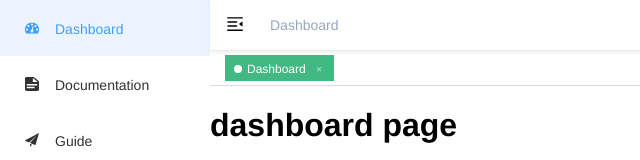
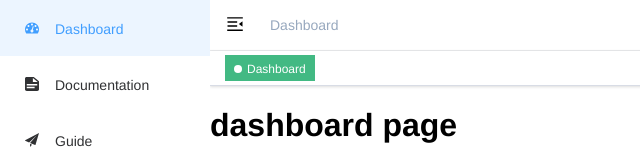
Before and after one commit to Hanpeng-Chen/vue3-ts-admin, a Vue app: page /#/dashboard in a window 1280 px wide. Shown: the top 160 px of the page, without its empty margins (0-640 px from the left). Built offline with nearby package versions, Linux system fonts and the light colour scheme.

Commit message:
feat: add affix tags feature and support scroll in tags view

```diff
--- /dev/null
+++ b/src/components/ScrollPanel.vue
@@ -0,0 +1,23 @@
+<template>
+  <el-scrollbar
+    wrap-class="scroll-wrapper"
+  >
+    <slot />
+  </el-scrollbar>
+</template>
+
+<script lang="ts">
+import { defineComponent } from 'vue'
+
+export default defineComponent({
+  name: 'ScrollPanel'
+})
+</script>
+
+<style lang="scss">
+.scroll-wrapper {
+  position: relative;
+  width: 100%;
+  white-space: nowrap;
+}
+</style>
--- a/src/layout/components/Navbar.vue
+++ b/src/layout/components/Navbar.vue
@@ -30,3 +30,12 @@ export default defineComponent({
   }
 })
 </script>
+
+<style lang="scss">
+.navbar {
+  height: 50px;
+  background: #FFF;
+  border-bottom: 1px solid rgb(0 21 41 / 8%);
+  box-shadow: 0 1px 4px rgb(0 21 41 / 8%);
+}
+</style>
--- a/src/layout/components/Sidebar/index.vue
+++ b/src/layout/components/Sidebar/index.vue
@@ -1,5 +1,6 @@
 <template>
   <div>
+    <scroll-panel>
       <el-menu
         class="sidebar-container-menu"
         mode="vertical"
@@ -18,6 +19,7 @@
         >
         </sidebar-item>
       </el-menu>
+    </scroll-panel>
   </div>
 </template>
 
@@ -28,11 +30,13 @@ import variables from '@/styles/variables.scss'
 import { useRoute } from 'vue-router'
 import { routes } from '@/router'
 import { useStore } from '@/store'
+import ScrollPanel from '@/components/ScrollPanel.vue'
 
 export default defineComponent({
   name: 'Sidebar',
   components: {
-    SidebarItem
+    SidebarItem,
+    ScrollPanel
   },
   setup() {
     const route = useRoute()
--- a/src/layout/components/TagsView/index.vue
+++ b/src/layout/components/TagsView/index.vue
@@ -1,5 +1,6 @@
 <template>
   <div class="tags-view-container">
+    <scroll-panel>
       <div class="tags-view-wrapper">
         <router-link
           class="tags-view-item"
@@ -13,11 +14,13 @@
         >
           {{ tag.meta.title }}
           <span
+            v-if="!isAffix(tag)"
             class="el-icon-close"
             @click.prevent.stop="closeSelectedTag(tag)"
           ></span>
         </router-link>
       </div>
+    </scroll-panel>
   </div>
 </template>
 
@@ -26,17 +29,60 @@ import { useStore } from '@/store'
 import { RouteLocationWithFullPath } from '@/store/modules/tagsView'
 import { computed, defineComponent, onMounted, watch } from 'vue'
 import { RouteRecordRaw, useRoute, useRouter } from 'vue-router'
+import path from 'path'
+import { routes } from '@/router'
+import ScrollPanel from '@/components/ScrollPanel.vue'
 
 export default defineComponent({
   name: 'TagsView',
+  components: {
+    ScrollPanel
+  },
   setup() {
     const store = useStore()
     const route = useRoute()
     const router = useRouter()
 
     const visitedViews = computed(() => store.state.tagsView.visitedViews)
+
+    // 过滤出要固定的tags
+    const filterAffixTags = (routes: Array<RouteLocationWithFullPath | RouteRecordRaw>, basePath = '/') => {
+      let tags: RouteLocationWithFullPath[] = []
+      routes.forEach(route => {
+        if (route.meta && route.meta.affix) {
+          // 把路由路径解析成完整路径
+          const tagPath = path.resolve(basePath, route.path)
+          tags.push({
+            name: route.name,
+            path: tagPath,
+            fullPath: tagPath,
+            meta: { ...route.meta }
+          } as RouteLocationWithFullPath)
+        }
+
+        // 深度优先遍历子路由
+        if (route.children) {
+          const childTags = filterAffixTags(route.children, route.path)
+          if (childTags.length) {
+            tags = [...tags, ...childTags]
+          }
+        }
+      })
+      return tags
+    }
+
+    const initTags = () => {
+      const affixTags = filterAffixTags(routes)
+      for (const tag of affixTags) {
+        if (tag.name) {
+          console.log('tag', tag)
+          store.dispatch('tagsView/addVisitedView', tag)
+        }
+      }
+    }
     const addTag = () => {
       const { name } = route
+      console.log('route', route, route.name)
       if (name) {
         store.dispatch('tagsView/addView', route)
       }
@@ -47,6 +93,7 @@ export default defineComponent({
     })
 
     onMounted(() => {
+      initTags()
       addTag()
     })
 
@@ -76,9 +123,14 @@ export default defineComponent({
       })
     }
 
+    const isAffix = (tag: RouteLocationWithFullPath) => {
+      return tag.meta && tag.meta.affix
+    }
+
     return {
       visitedViews,
       isActive,
+      isAffix,
       closeSelectedTag
     }
   }
@@ -87,11 +139,11 @@ export default defineComponent({
 
 <style lang="scss" scoped>
 .tags-view-container {
-  width: 100%;
   height: 34px;
   background: #FFF;
   border-bottom: 1px solid #d8dce5;
   box-shadow: 0 1px 3px 0 rgba(0, 0, 0, .12), 0 0 3px 0 rgba(0, 0, 0, .04);
+  overflow: hidden;
   .tags-view-wrapper {
     .tags-view-item {
       display: inline-block;
--- a/src/layout/index.vue
+++ b/src/layout/index.vue
@@ -39,18 +39,9 @@ export default defineComponent({
     flex: 1;
     display: flex;
     flex-direction: column;
-    .header {
-      .navbar {
-        height: 50px;
-        position: relative;
-        background: #FFF;
-        border-bottom: 1px solid rgb(0 21 41 / 8%);
-        box-shadow: 0 1px 4px rgb(0 21 41 / 8%);
-      }
-    }
+    overflow: hidden;
     .app-main {
       min-height: calc(100vh - 84px);
-      background: #FFF;
     }
   }
 }
--- a/src/plugins/element.ts
+++ b/src/plugins/element.ts
@@ -9,7 +9,8 @@ import {
   ElMenuItem,
   ElSubmenu,
   ElBreadcrumb,
-  ElBreadcrumbItem
+  ElBreadcrumbItem,
+  ElScrollbar
 } from 'element-plus'
 import 'element-plus/lib/theme-chalk/index.css'
 import lang from 'element-plus/lib/locale/lang/zh-cn'
@@ -32,7 +33,8 @@ export default (app: App): void => {
     ElMenuItem,
     ElSubmenu,
     ElBreadcrumb,
-    ElBreadcrumbItem
+    ElBreadcrumbItem,
+    ElScrollbar
   ]
 
   components.forEach(component => {
--- a/src/router/index.ts
+++ b/src/router/index.ts
@@ -108,7 +108,8 @@ export const constantRoutes: Array<RouteRecordRaw> = [
         component: () => import(/* webpackChunkName: "dashboard" */ '@/views/dashboard/index.vue'),
         meta: {
           title: 'Dashboard',
-          icon: 'dashboard'
+          icon: 'dashboard',
+          affix: true // 固定显示在tagsView上
         }
       }
     ]
```
Lines whose indentation alone changed are shown as unchanged.
